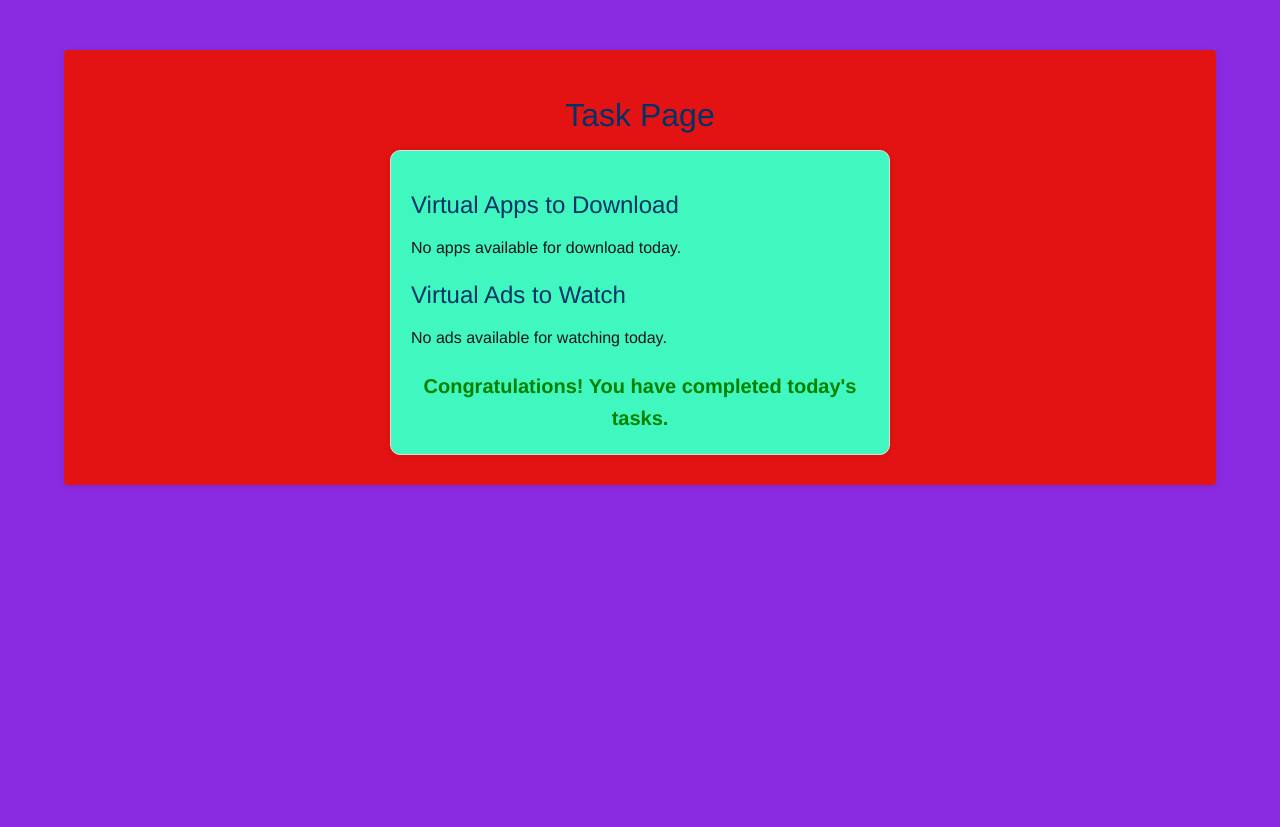
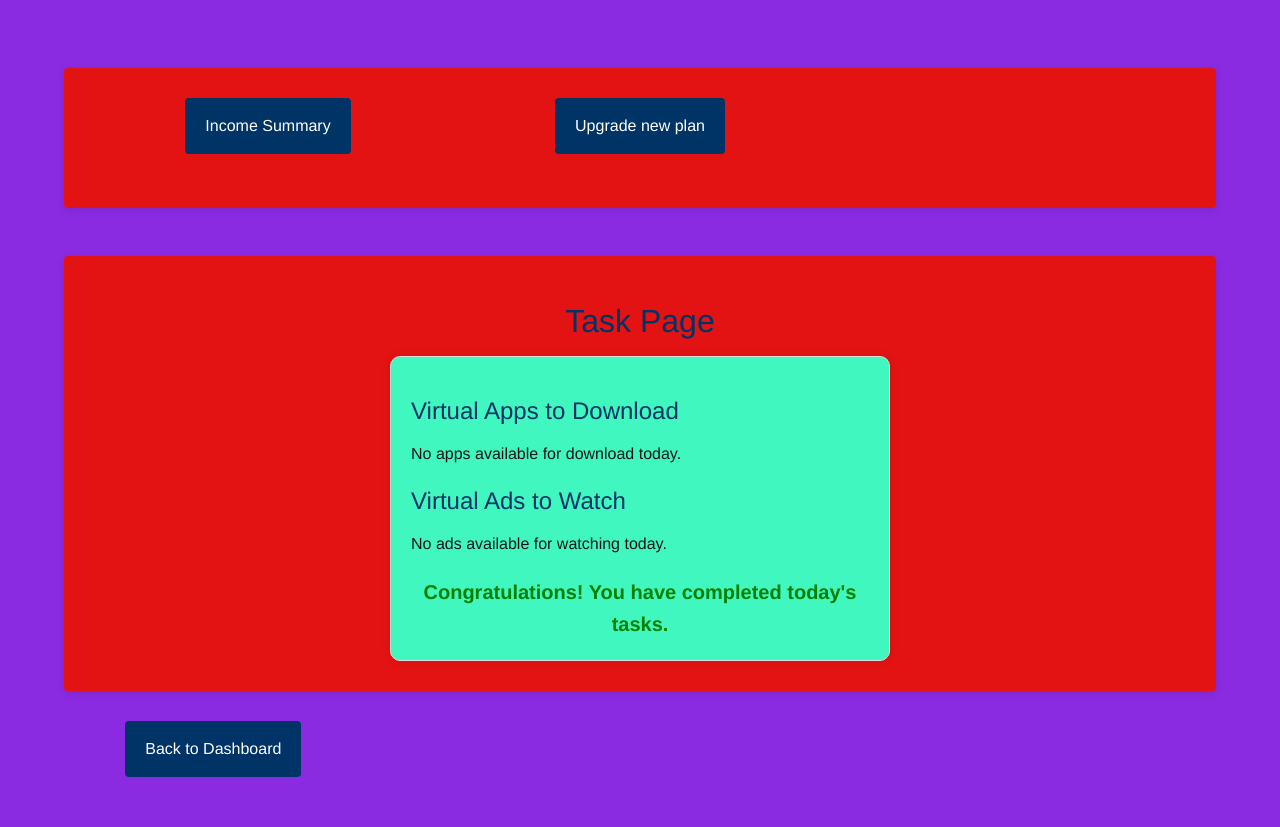
Before and after one commit to Vinniewizard/task_platform, a Django app: page /tasks/perform_task/ in a window 1280 px wide. Before the commit the page ends 487 px from the top, so only its background shows below. Run offline with Django 4.2, Linux system fonts and the light colour scheme; a user stored in the database is signed in; data comes from the database, SQL or seed files in the repository; both versions use the stored data as it was after the commit; some libraries are stand-ins or nearby versions.

```diff
--- a/tasks/templates/tasks/income_summary.html
+++ b/tasks/templates/tasks/income_summary.html
@@ -4,9 +4,9 @@
     <h2 class="text-center mb-4">Income Summary</h2>
 
     <div class="card shadow p-4">
-        <p><strong>Today's Income:</strong> KSh {{ today_income }}</p>
-        <p><strong>This Week's Income:</strong> KSh {{ week_income }}</p>
-        <p><strong>This Month's Income:</strong> KSh {{ month_income }}</p>
+        <p><strong>Today's Income:</strong> USD {{ today_income }}</p>
+        <p><strong>This Week's Income:</strong> USD {{ week_income }}</p>
+        <p><strong>This Month's Income:</strong> USD {{ month_income }}</p>
     </div>
 
     <div class="text-center mt-4">
--- a/tasks/templates/tasks/perform_task.html
+++ b/tasks/templates/tasks/perform_task.html
@@ -59,6 +59,18 @@
   </style>
 </head>
 <body>
+<nav class="mt-2">
+   <!-- Action Buttons -->
+    <div class="container my-5">
+      <div class="row text-center">
+        <div class="col-md-4 mb-4">
+          <a href="{% url 'income_summary' %}" class="btn btn-lg btn-success btn-block py-3 action-btn">Income Summary</a>
+        </div><br>
+        <div class="col-md-4 mb-4">
+          <a href="{% url 'choose_plan' %}" class="btn btn-lg btn-danger btn-block py-3 action-btn">Upgrade new plan </a>
+        </div><br>
+    </div>
+</nav>
   <div class="container">
     <h1 class="my-3">Task Page</h1>
     <div class="task-container">
@@ -280,5 +292,10 @@
       }
     {% endif %}
   </script>
+
+  <div class="col-md-4 mb-4">
+          <a href="{% url 'home' %}" class="btn btn-lg btn-danger btn-block py-3 action-btn">Back to Dashboard </a>
+        </div><br>
+
 </body>
 </html>
--- a/tasks/views.py
+++ b/tasks/views.py
@@ -242,6 +242,13 @@ def mine(request):
         user_profile.mines_today += 1  # Increment counter
         user_profile.save()  # Save changes to the database
 
+          # Create a transaction record
+        Transaction.objects.create(
+            user=user_profile,
+            amount=reward,
+            description="Mining reward"
+        )
+
         return JsonResponse({
             'status': 'success',
             'balance': float(user_profile.balance),
@@ -298,6 +305,13 @@ def watch_ad(request):
         user_profile.balance += reward
         user_profile.ads_watched_today += 1  # Increment counter
         user_profile.save()  # Save changes to the database
+
+        # Create a transaction record
+        Transaction.objects.create(
+            user=user_profile,
+            amount=reward,
+            description="Mining reward"
+        )
 
         return JsonResponse({
             'status': 'success',
```
Also changed, not shown: db.sqlite3.
